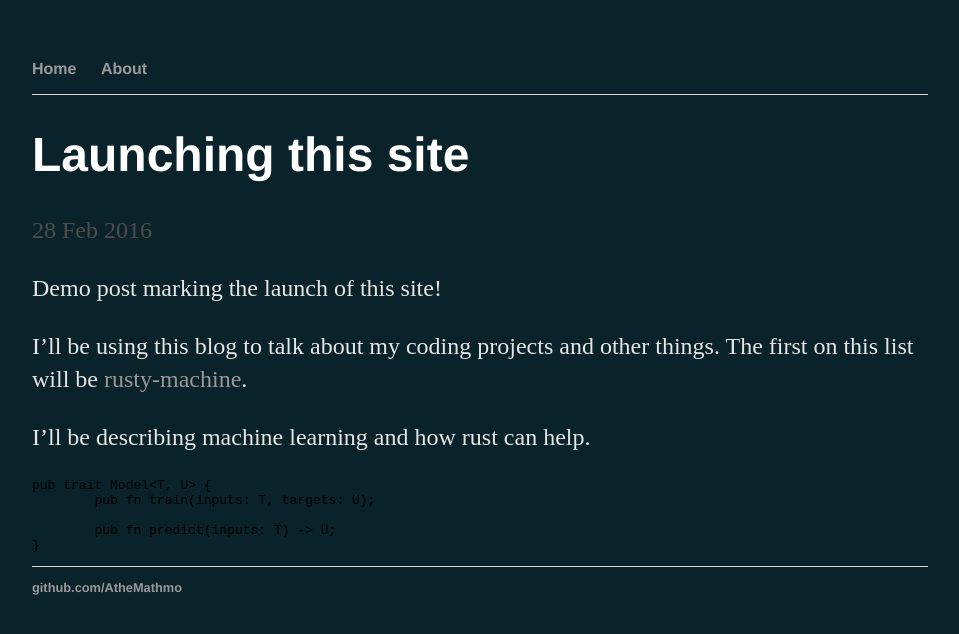
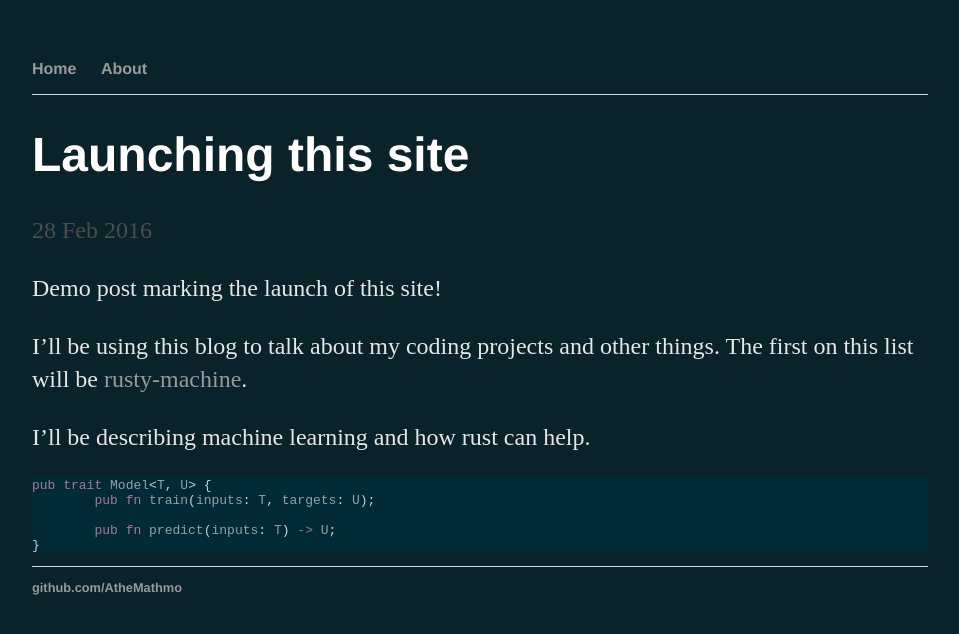
Before and after one commit to AtheMathmo/AtheMathmo.github.io, a Jekyll site: the page built from _posts/2016-02-28-site-launch.md, in a window 1280 px wide. Shown: the top 634 px of the page, without its empty margins (160-1119 px from the left). Built offline with Jekyll 4.4.1, drawn with Linux system fonts in a browser that asks for light colours.

Commit message:
Update default.html
Adding syntax stylesheet.

```diff
--- a/_layouts/default.html
+++ b/_layouts/default.html
@@ -4,6 +4,7 @@
 			<title>{{ page.title }}</title>
 			<!-- link to main stylesheet -->
 			<link rel="stylesheet" type="text/css" href="/css/main.css">
+			<link rel="stylesheet" type="text/css" href="/css/syntax.css">
 			<meta charset="utf-8">
 		</head>
 		<body>
```
